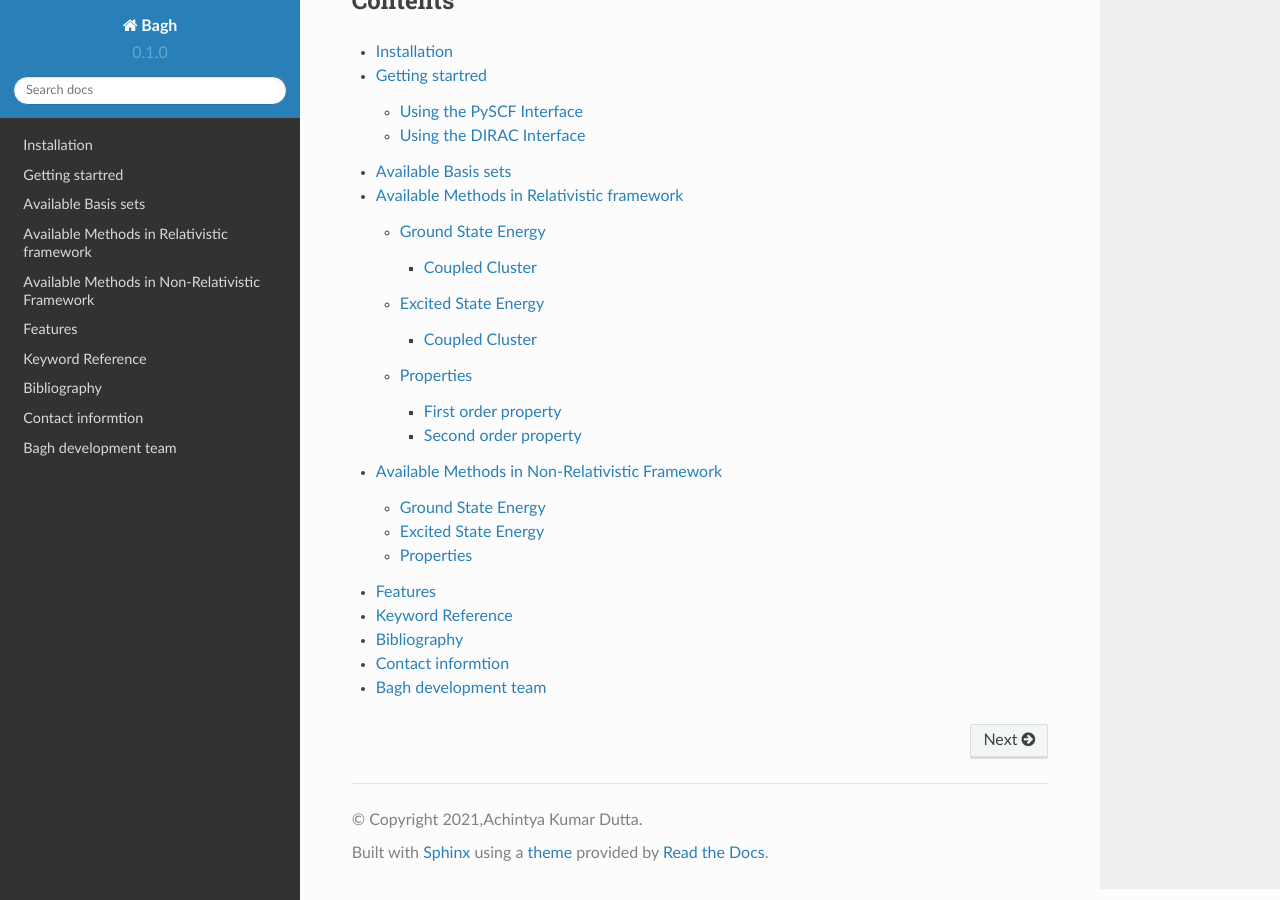
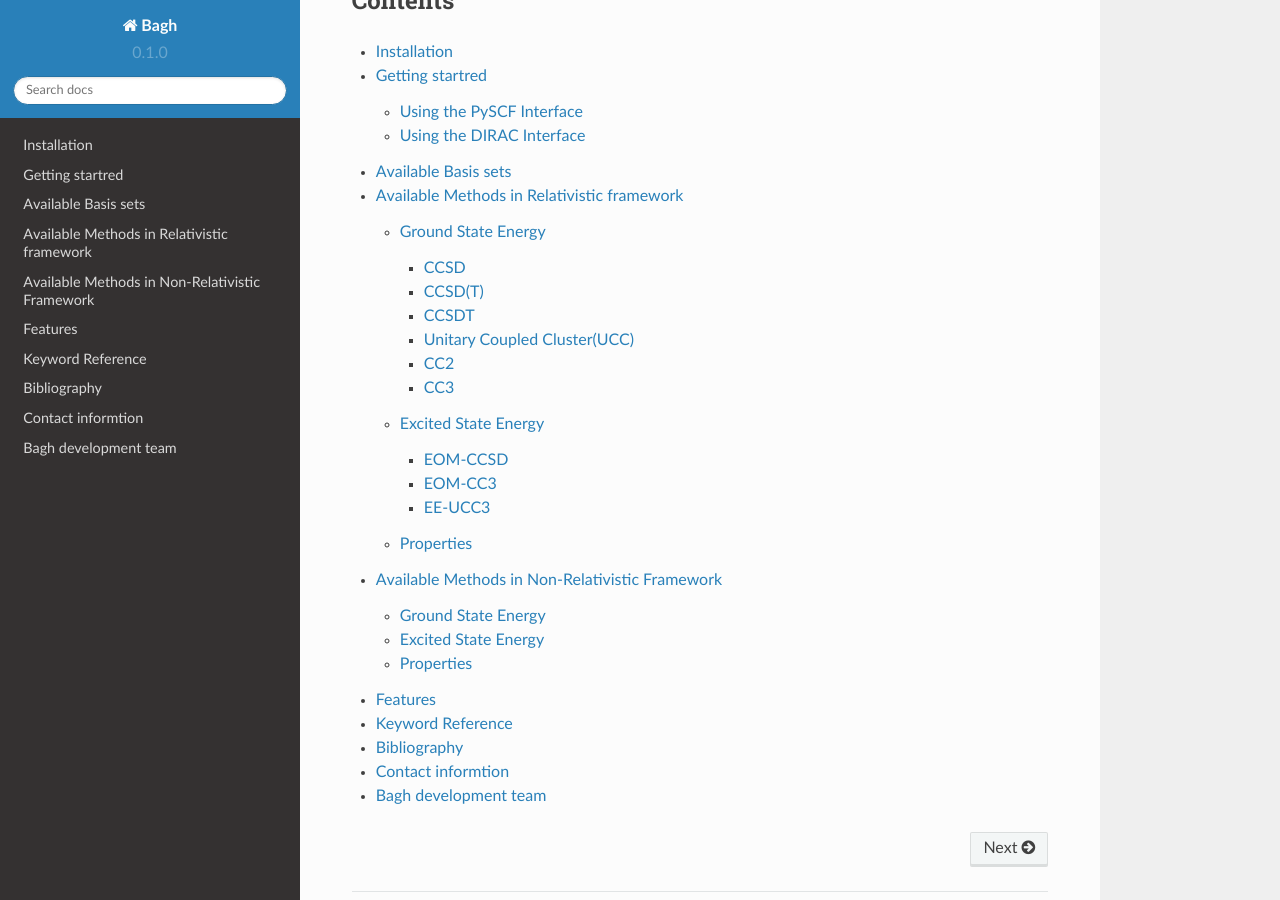
Before and after one commit to achintya007/bagh_doc, a Sphinx documentation site: the page built from docs/source/index.rst, in a window 1280 px wide and 900 px high, scrolled down 501 px. Built offline with Sphinx 7.4.7 and the Read the Docs theme 2.0.0, drawn with Linux system fonts in a browser that asks for light colours.

Commit message:
Update methods_relativistic.rst

```diff
--- a/docs/source/methods_relativistic.rst
+++ b/docs/source/methods_relativistic.rst
@@ -4,21 +4,22 @@
 *******************
 Ground State Energy
 *******************
-===============
-Coupled Cluster
-===============
 CCSD
 ----
 CCSD(T)
 ------
+CCSDT
+-----
 Unitary Coupled Cluster(UCC)
 ----------------------------
+CC2
+---
+CC3
+---
 ********************
 Excited State Energy
 ********************
-===============
-Coupled Cluster
-===============
+
 EOM-CCSD
 --------
 EOM-CC3
```
